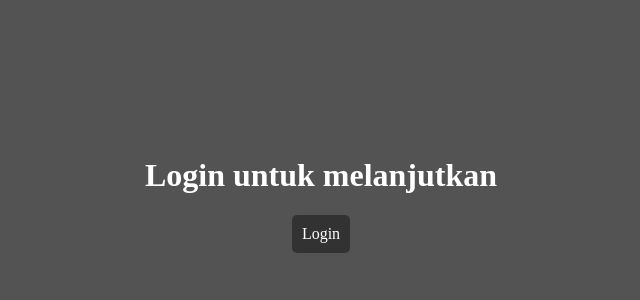
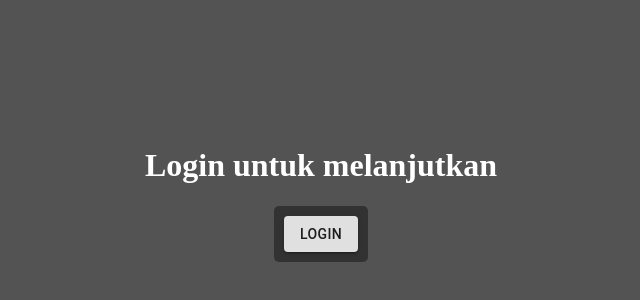
Before and after one commit to nypnop/G2FE--potify, a React (Create React App) app: page / in a window 1280 px wide. Shown: the part 206-506 px from the top of the page, without its empty margins (319-959 px from the left). Built offline with nearby package versions, Linux system fonts and the light colour scheme; a web font is replaced by a local one.

Commit message:
homework module 5 session 2 done

```diff
--- a/package.json
+++ b/package.json
@@ -3,6 +3,7 @@
   "version": "0.1.0",
   "private": true,
   "dependencies": {
+    "@material-ui/core": "^4.12.4",
     "@reduxjs/toolkit": "^1.8.1",
     "@testing-library/jest-dom": "^5.16.2",
     "@testing-library/react": "^12.1.4",
--- a/src/components/Login/login.js
+++ b/src/components/Login/login.js
@@ -1,5 +1,6 @@
 import {auth} from '../../grant_flow.js';
 import './login.css';
+import Button from '@material-ui/core/Button';
 
 function Login() {
     return(
@@ -8,7 +9,7 @@ function Login() {
                 <h1>Login untuk melanjutkan</h1>
             </div>
             <div className='link'>
-              <a href={auth}>Login</a>
+              <Button variant="contained" href={auth}>Login</Button>
             </div>
 
         </div>
```
Also changed, not shown: 1 other file (tests, documents, lock files or other folders).
